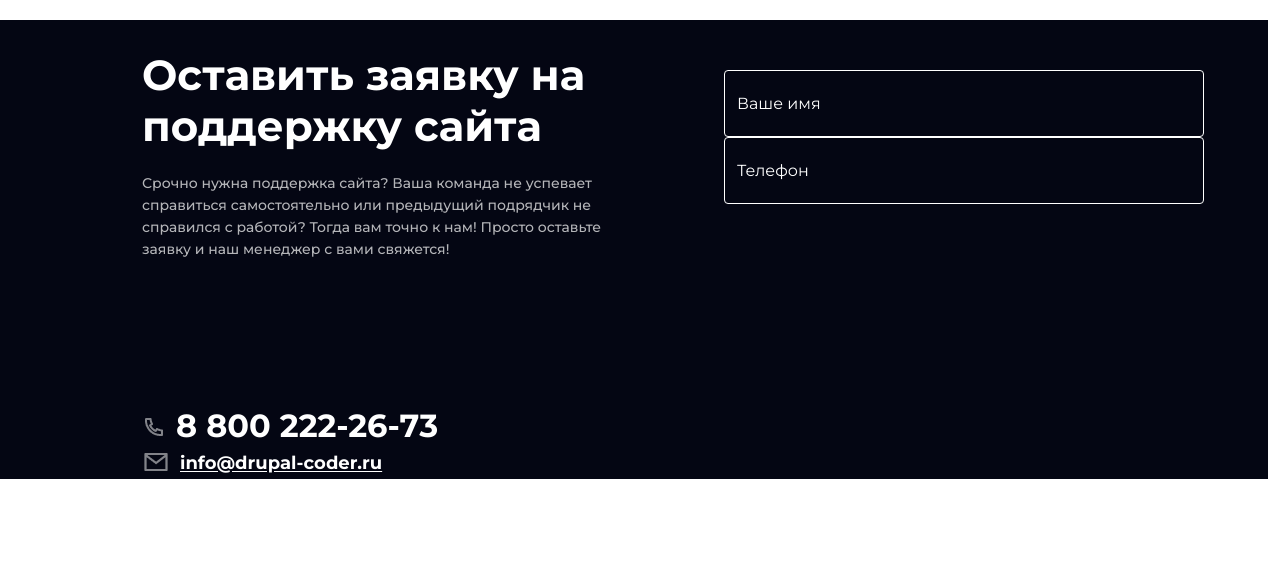
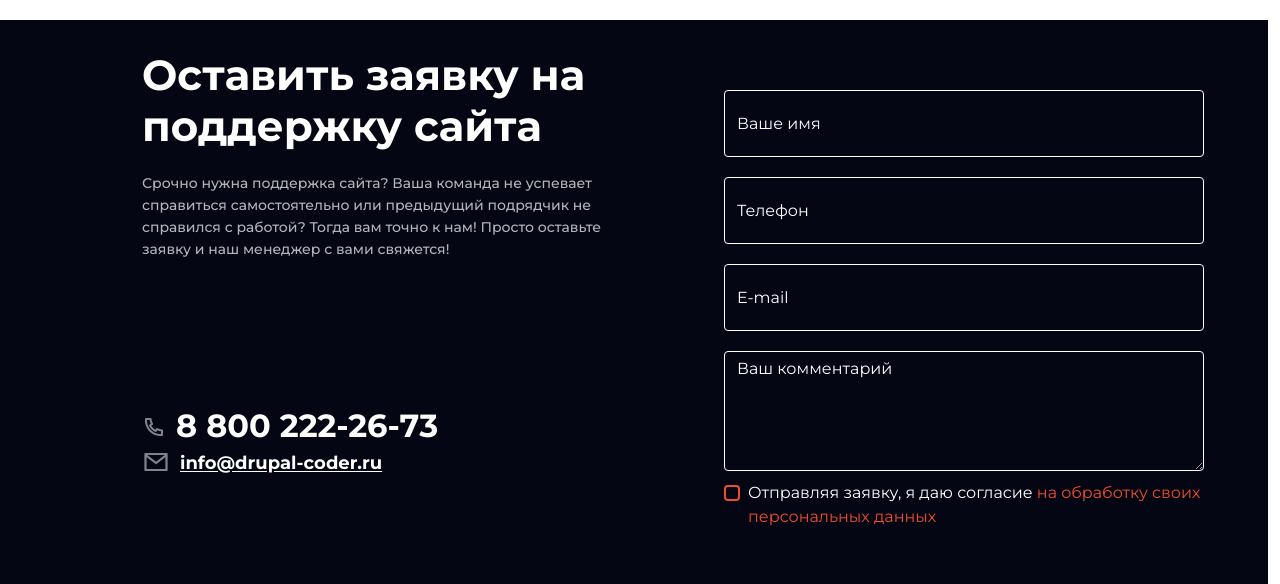
Before and after one commit to ZetMGC/Project, a Vue app in the folder project/: page / in a window 1280 px wide. Shown: the part 7495-8079 px from the top of the page. Before the commit the page ends 7974 px from the top, so only its background shows below. Built offline with nearby package versions, Linux system fonts and the light colour scheme; grey boxes are pictures that could not be loaded.

Commit message:
upgrade Form

```diff
--- a/project/src/components/DrupalForm.vue
+++ b/project/src/components/DrupalForm.vue
@@ -19,6 +19,16 @@
       <form>
         <input type="text" class="form-control" name="fullName" placeholder="Ваше имя" >
         <input type="tel" class="form-control" name="phone" placeholder="Телефон" pattern="[0-9]+" required >
+        <input type="email" class="form-control" name="e-mail" placeholder="E-mail" >
+        <textarea id="message" class="form-control" rows="4" placeholder="Ваш комментарий"></textarea>
+        <div class="checkboxForm">
+          <div class="form-check">
+            <input class="form-check-input" type="checkbox" value="" id="flexCheckDefault">
+            <label class="form-check-label" for="flexCheckDefault">
+              <p>Отправляя заявку, я даю согласие <a href="https://drupal-coder.ru/privacy-policy" target="_blank"> на обработку своих персональных данных</a> </p>
+            </label>
+          </div>
+        </div>
       </form>
     </div>
   </div>
@@ -115,15 +125,13 @@
 
 }
 
-.fordDrupal {
-  padding: 10px;
-}
 
 .form-control {
   display: block;
   width: 100%;
   height: 36px;
   padding: 6px 12px;
+  margin-top: 20px;
   font-size: 16px;
   line-height: 1.42857143;
   color: #555;
@@ -137,4 +145,37 @@
   -o-transition: border-color ease-in-out .15s,box-shadow ease-in-out .15s;
   transition: border-color ease-in-out .15s,box-shadow ease-in-out .15s;
 }
+
+#message {
+  height:120px;
+}
+
+.checkboxForm {
+  margin-top: 10px;
+  display: flex;
+  flex-direction: row;
+}
+
+.form-check-input {
+  background-color: transparent; /* Прозрачный фон */
+  border: 2px solid #EF4D32; /* Оранжевая окантовка */
+}
+
+.form-check-input:checked {
+  background-color: #EF4D32; /* Оранжевый фон при выборе */
+  border-color: #EF4D32; /* Оранжевая окантовка при выборе */
+}
+.form-check-label p {
+  color: white;
+}
+
+.form-check-label a {
+  color: #EF4D32;
+  text-decoration: none;
+}
+
+.form-check-label a:hover {
+  text-decoration: underline;
+}
+
 </style>
```
Also changed, not shown: 1 other file (tests, documents, lock files or other folders).
